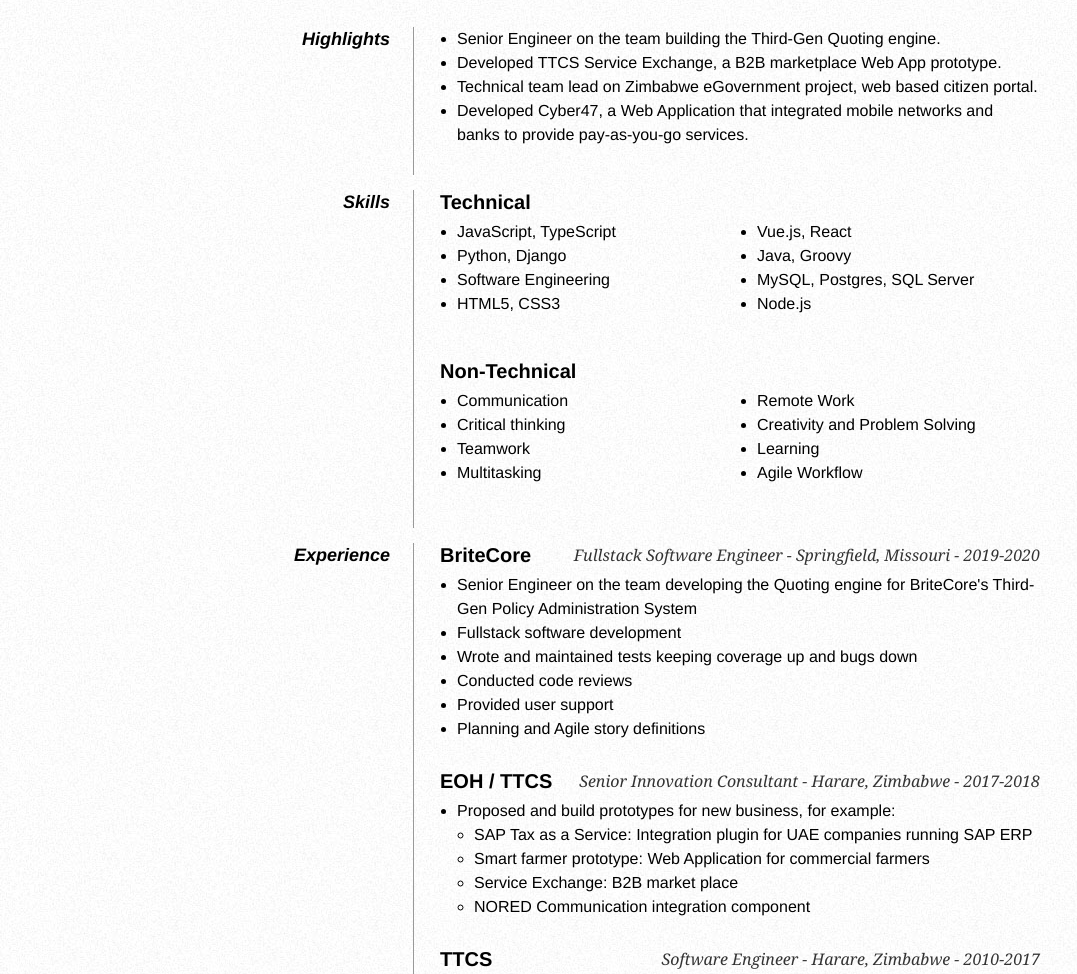
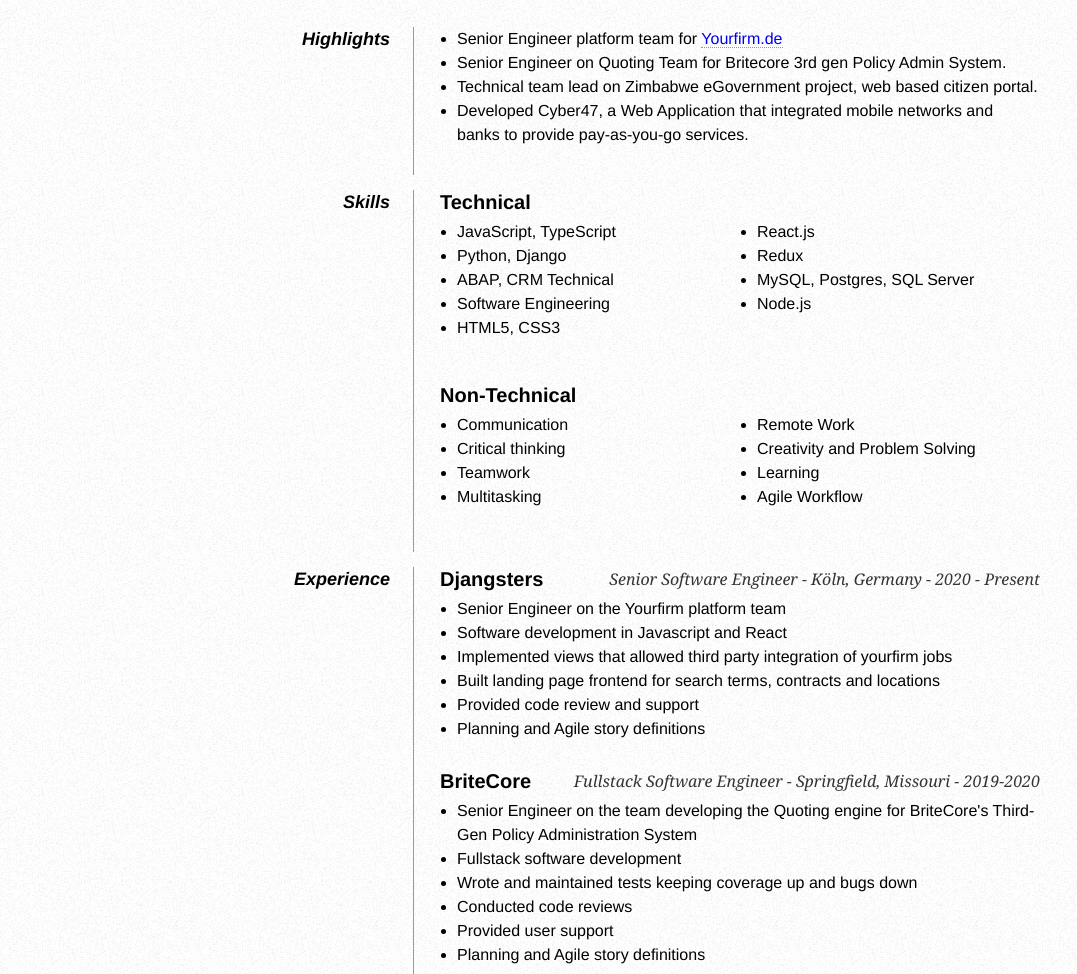
Before and after one commit to phoexer/resume, a website: page index.html in a window 1280 px wide. Shown: the part 316-1290 px from the top of the page, without its empty margins (0-1077 px from the left). Drawn offline with Linux system fonts and the light colour scheme; files whose address does not match are found by name.

Commit message:
Update to include Djangsters

```diff
--- a/index.html
+++ b/index.html
@@ -7,6 +7,7 @@
     <link rel="stylesheet" href="css/styles.css"/>
     <link rel="stylesheet" href="node_modules/@fortawesome/fontawesome-free/css/all.min.css"/>
     <script src="node_modules/@fortawesome/fontawesome-free/js/all.min.js"></script>
+    <script type="text/javascript" src="http://livejs.com/live.js"></script>
 </head>
 
 <body>
@@ -52,16 +53,10 @@
         <div class="dt">Highlights</div>
         <div class="dd">
             <ul>
-                <li>Senior Engineer on the team building the Third-Gen Quoting engine.</li>
-                <li>
-                    Developed TTCS Service Exchange, a B2B marketplace Web App prototype.
-                </li>
-                <li>
-                    Technical team lead on Zimbabwe eGovernment project, web based citizen portal.
-                </li>
-                <li> Developed Cyber47, a Web Application that integrated mobile networks and banks to provide
-                    pay-as-you-go services.
-                </li>
+                <li>Senior Engineer platform team for <a href="https://www.yourfirm.de">Yourfirm.de</a></li>
+                <li>Senior Engineer on Quoting Team for Britecore 3rd gen Policy Admin System.</li>
+                <li>Technical team lead on Zimbabwe eGovernment project, web based citizen portal.</li>
+                <li> Developed Cyber47, a Web Application that integrated mobile networks and banks to provide pay-as-you-go services.</li>
             </ul>
         </div>
 
@@ -74,14 +69,15 @@
                 <ul>
                     <li>JavaScript, TypeScript</li>
                     <li>Python, Django</li>
+                    <li>ABAP, CRM Technical</li>
                     <li>Software Engineering</li>
                     <li>HTML5, CSS3</li>
                 </ul>
             </div>
             <div class="float-right">
                 <ul>
-                    <li>Vue.js, React</li>
-                    <li>Java, Groovy</li>
+                    <li>React.js</li>
+                    <li>Redux</li>
                     <li>MySQL, Postgres, SQL Server</li>
                     <li>Node.js</li>
                 </ul>
@@ -111,6 +107,21 @@
 
         <div class="dt">Experience</div>
         <div class="dd">
+            <h2>
+                Djangsters
+                <span>
+                    Senior Software Engineer - Köln, Germany - 2020 - Present
+                </span>
+            </h2>
+            <ul>
+                <li>Senior Engineer on the Yourfirm platform team</li>
+                <li>Software development in Javascript and React</li>
+                <li>Implemented views that allowed third party integration of yourfirm jobs</li>
+                <li>Built landing page frontend for search terms, contracts and locations</li>
+                <li>Provided code review and support</li>
+                <li>Planning and Agile story definitions</li>
+            </ul>
+
             <h2>
                 BriteCore
                 <span>
@@ -142,9 +153,6 @@
                         <li>
                             SAP Tax as a Service: Integration plugin for UAE companies
                             running SAP ERP
-                        </li>
-                        <li>
-                            Smart farmer prototype: Web Application for commercial farmers
                         </li>
                         <li>Service Exchange: B2B market place</li>
                         <li>NORED Communication integration component</li>
@@ -211,7 +219,7 @@
 
         <div class="dt">Hobbies</div>
         <div class="dd">
-            <p>Guitar, Video Games</p>
+            <p>Guitar and Piano</p>
         </div>
 
         <div class="clear"></div>
```
